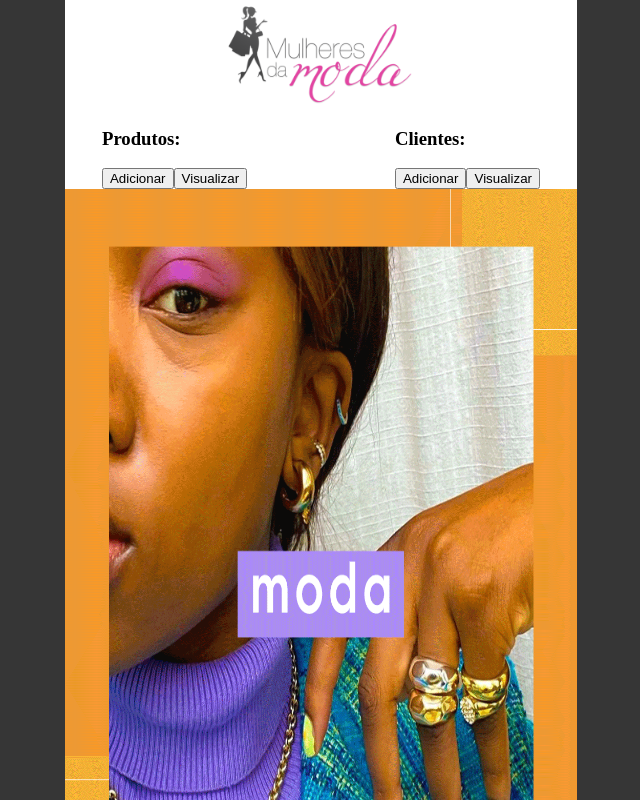
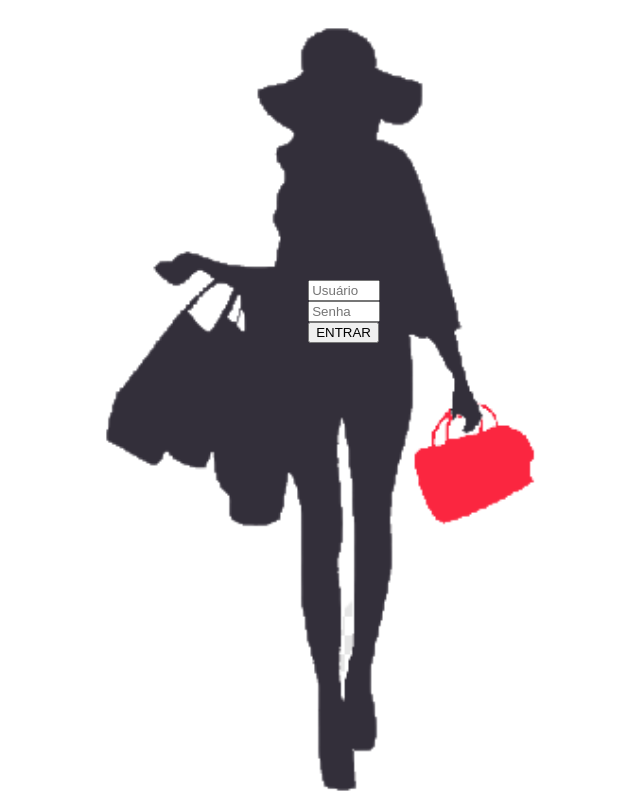
Before and after one commit to walker015/mulhermoda, a React (Create React App) app: page / in a window 1280 px wide. Shown: the top 800 px of the page, without its empty margins (319-959 px from the left). Built offline with nearby package versions, Linux system fonts and the light colour scheme.

Commit message:
login como Front Page

```diff
--- a/src/routes.js
+++ b/src/routes.js
@@ -12,8 +12,8 @@ export default function Routes() {
     return (
         <BrowserRouter>
             <Switch>
-                <Route path="/" exact component={Home} />
-                <Route path="/login" component={Login} />
+                <Route path="/Home" exact component={Home} />
+                <Route path="/" exact component={Login} />
                 <Route path="/addProdutos" component={AddProdutos} />
                 <Route path="/addClientes" component={AddClientes} />
                 <Route path="/viewClientes" component={ViewClientes} />
```
